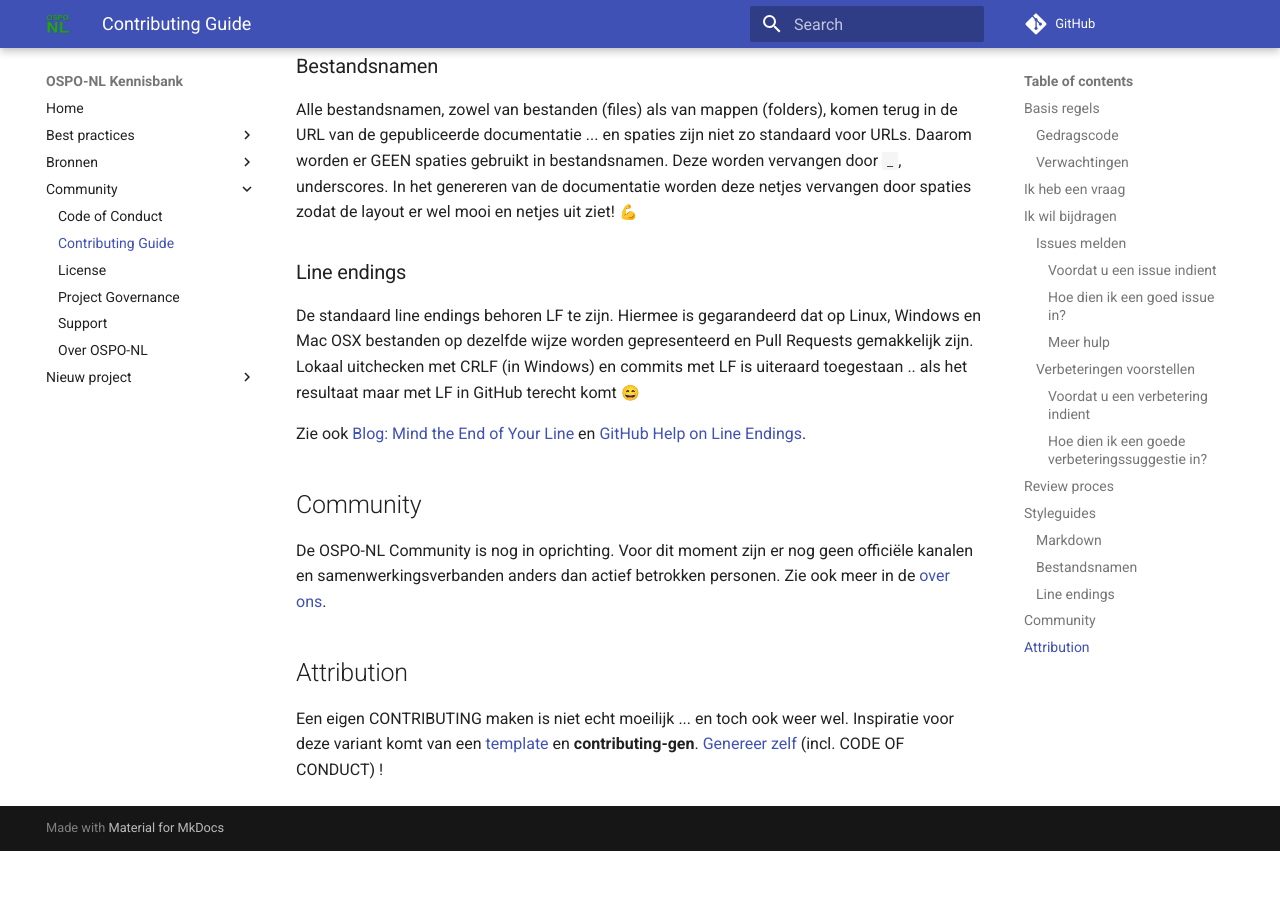
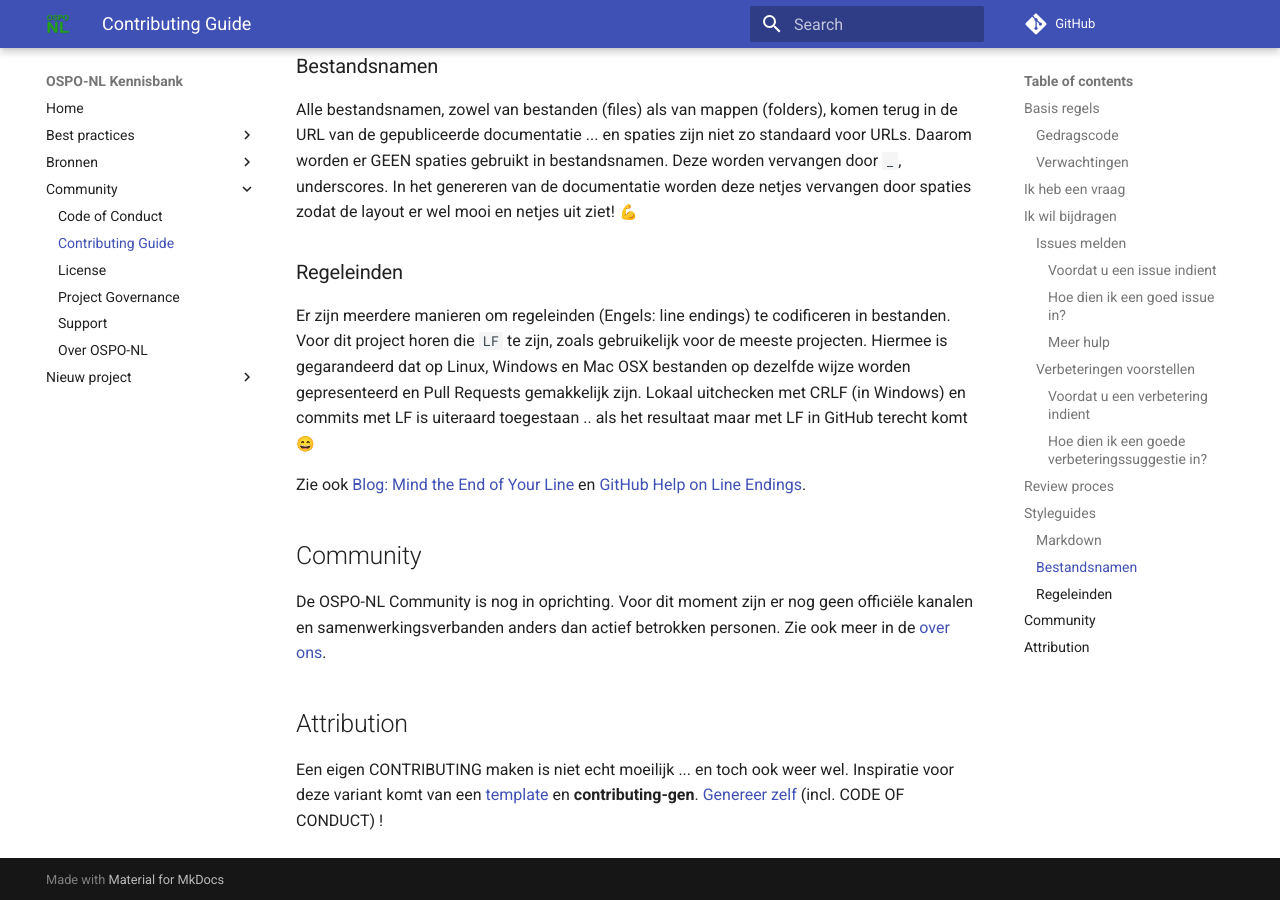
Before and after one commit to ospo-nl/kennisbank, an MkDocs documentation site: the page built from docs/community/CONTRIBUTING.md, in a window 1280 px wide and 900 px high, scrolled down 5640 px. Built offline with MkDocs 1.6.1 and Material for MkDocs 9.7.7, drawn with Linux system fonts in a browser that asks for light colours; emoji names are drawn with the system emoji font; comment, search, counter and statistics services are not loaded; before the commit the page ends 6491 px from its top, so only the background shows below that.

Commit message:
line endings > regeleinden
Co-authored-by: Nico Rikken <nico.rikken@alliander.com>
Signed-off-by: Marc van Andel <2315396+marcvanandel@users.noreply.github.com>

```diff
--- a/docs/community/CONTRIBUTING.md
+++ b/docs/community/CONTRIBUTING.md
@@ -223,9 +223,10 @@ spaties gebruikt in bestandsnamen. Deze worden vervangen door `_`, underscores.
 de documentatie worden deze netjes vervangen door spaties zodat de layout er wel mooi en netjes uit
 ziet! :muscle:
 
-### Line endings
-
-De standaard line endings behoren LF te zijn. Hiermee is gegarandeerd dat op Linux, Windows en Mac
+### Regeleinden
+Er zijn meerdere manieren om regeleinden (Engels: line endings) te codificeren in
+bestanden. Voor dit project horen die `LF` te zijn, zoals gebruikelijk voor de
+meeste projecten. Hiermee is gegarandeerd dat op Linux, Windows en Mac
 OSX bestanden op dezelfde wijze worden gepresenteerd en Pull Requests gemakkelijk zijn. Lokaal
 uitchecken met CRLF (in Windows) en commits met LF is uiteraard toegestaan .. als het resultaat maar
 met LF in GitHub terecht komt :smile:
```
